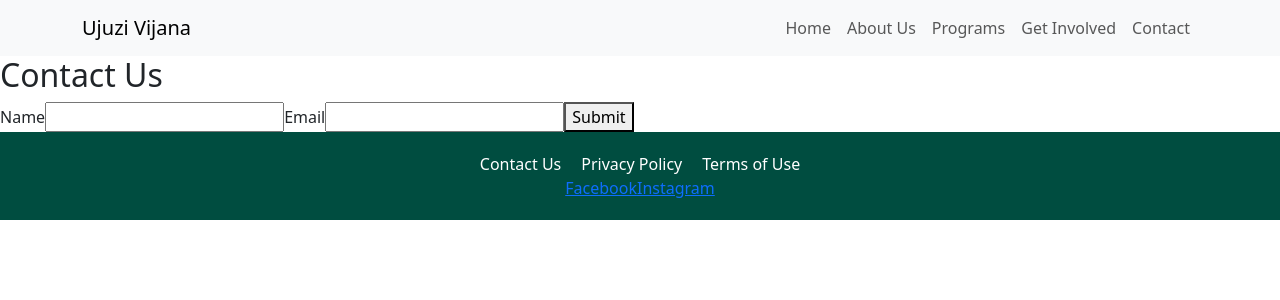
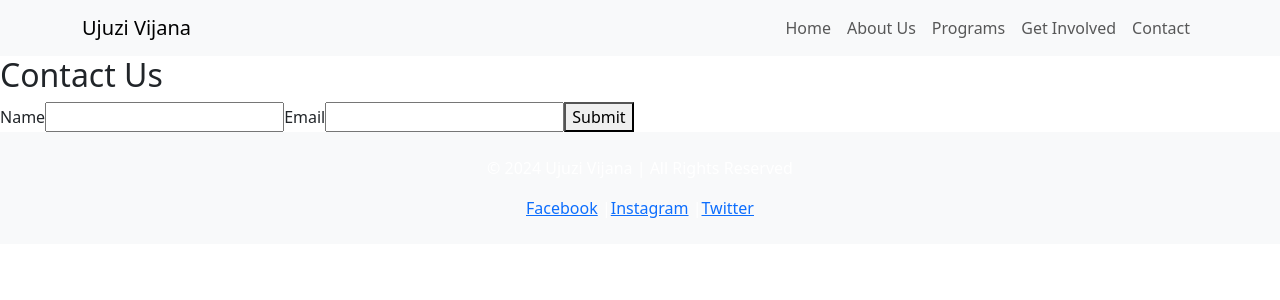
Before and after one commit to kipngenohaaron/Ujuzi-Vijana-, a React (Create React App) app: page /contact in a window 1280 px wide. Shown: the top 300 px of the page. Built offline with nearby package versions, Linux system fonts and the light colour scheme.

Commit message:
footer section updated

```diff
--- a/src/components/Footer.js
+++ b/src/components/Footer.js
@@ -1,16 +1,32 @@
-import React from "react";
+// import React from "react";
+
+// function Footer() {
+//   return (
+//     <footer>
+//       <div className="footer-links">
+//         <a href="#contact">Contact Us</a>
+//         <a href="#privacy">Privacy Policy</a>
+//         <a href="#terms">Terms of Use</a>
+//       </div>
+//       <div className="social-media">
+//         <a href="https://facebook.com/ujuzivijana">Facebook</a>
+//         <a href="https://instagram.com/ujuzivijana">Instagram</a>
+//       </div>
+//     </footer>
+//   );
+// }
+
+// export default Footer;
+import React from 'react';
 
 function Footer() {
   return (
-    <footer>
-      <div className="footer-links">
-        <a href="#contact">Contact Us</a>
-        <a href="#privacy">Privacy Policy</a>
-        <a href="#terms">Terms of Use</a>
-      </div>
-      <div className="social-media">
-        <a href="https://facebook.com/ujuzivijana">Facebook</a>
-        <a href="https://instagram.com/ujuzivijana">Instagram</a>
+    <footer className="bg-light text-center py-4">
+      <p>© 2024 Ujuzi Vijana | All Rights Reserved</p>
+      <div>
+        <a href="https://facebook.com" target="_blank" rel="noopener noreferrer">Facebook</a> |
+        <a href="https://instagram.com" target="_blank" rel="noopener noreferrer">Instagram</a> |
+        <a href="https://twitter.com" target="_blank" rel="noopener noreferrer">Twitter</a>
       </div>
     </footer>
   );
```
